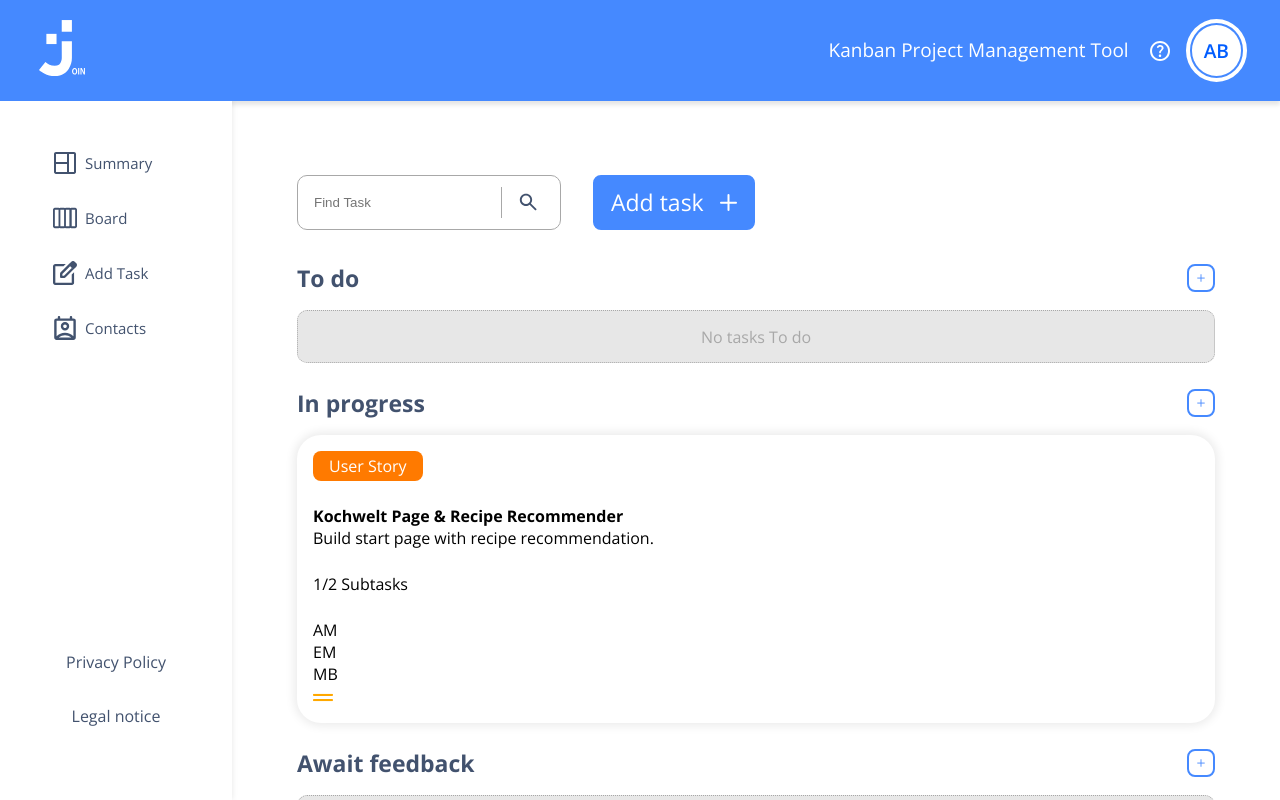
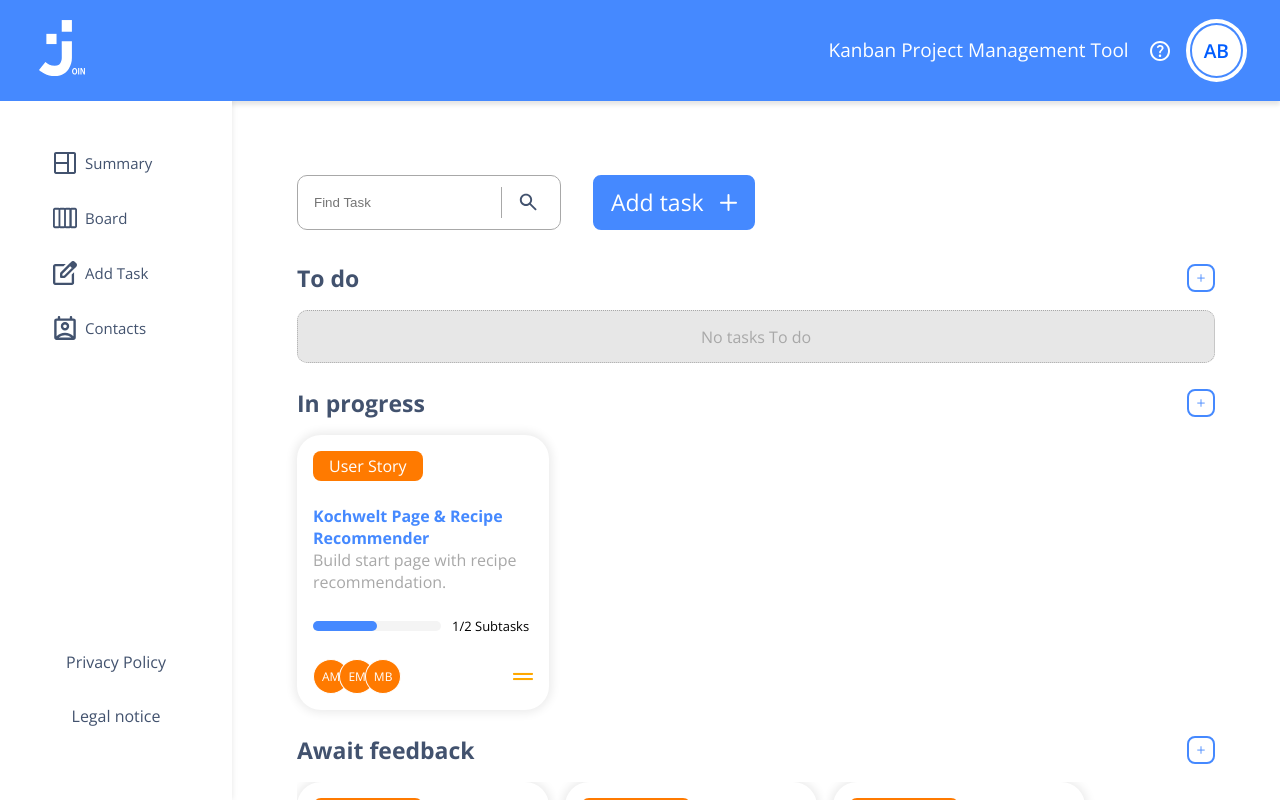
Before and after one commit to ereit673/join-solo, an Angular app: page / in a window 1280 px wide. Built offline with nearby package versions, Linux system fonts and the light colour scheme.

Commit message:
styled small card

```diff
--- a/src/app/main-section/board/board.component.html
+++ b/src/app/main-section/board/board.component.html
@@ -45,7 +45,11 @@
           <img class="board__title-icon" src="img/plusblue.svg" alt="" />
         </div>
       </div>
-      <app-no-task></app-no-task>
+      <div class="board__card-small-container">
+        <app-card-small></app-card-small>
+        <app-card-small></app-card-small>
+        <app-card-small></app-card-small>
+      </div>
     </div>
 
     <div class="board__item-container">
@@ -57,6 +61,5 @@
       </div>
       <app-no-task></app-no-task>
     </div>
-
   </div>
 </section>
--- a/src/app/main-section/board/board.component.scss
+++ b/src/app/main-section/board/board.component.scss
@@ -127,6 +127,11 @@ section {
   transition: all 0.1s ease-out;
 }
 
+.board__card-small-container{
+  display: flex;
+  overflow: auto;
+  gap: 16px;
+}
 //  xs
 @media (min-width: 475px) {
   .board__topbar {
--- a/src/app/main-section/board/card-small/card-small.component.html
+++ b/src/app/main-section/board/card-small/card-small.component.html
@@ -1,4 +1,4 @@
-<div class="task-card">
+
   <h3 class="task-card__title">User Story</h3>
   <div class="task-card__info">
     <h4 class="task-card__subtitle">Kochwelt Page & Recipe Recommender</h4>
@@ -7,9 +7,10 @@
     </p>
   </div>
 
-
   <div class="task-card__subtasks">
-    <div class="task-card__subtask-progress"></div>
+    <div class="task-card__subtask-progress">
+      <div class="task-card__subtask-progress-inner"></div>
+    </div>
     <span class="task-card__subtask-count">1/2 Subtasks</span>
   </div>
 
@@ -21,4 +22,3 @@
     </div>
     <img class="task-card__icon" src="img/medium.svg" alt="an equal sign" />
   </div>
-</div>
--- a/src/app/main-section/board/card-small/card-small.component.scss
+++ b/src/app/main-section/board/card-small/card-small.component.scss
@@ -1,19 +1,83 @@
-.task-card{
-    background-color: #FFF;
+:host {
+  background-color: #fff;
   box-shadow: 0px 0px 10px 3px #00000014;
   border-radius: 24px;
   padding: 16px;
   display: flex;
   flex-direction: column;
   gap: 24px;
+  width: 252px;
 }
 
-.task-card__title{
+.task-card__title {
   font-size: 1rem;
   font-weight: 400;
-    color: #FFFFFF;
-    background-color: #FF7A00;
+  color: #ffffff;
+  background-color: #ff7a00;
   padding: 4px 16px;
   border-radius: 8px;
   width: fit-content;
 }
+
+.task-card__subtitle {
+  color: #4589ff;
+  font-weight: 700;
+  font-size: 1rem;
+}
+
+.task-card__description {
+  color: #a8a8a8;
+  overflow: hidden;
+  text-overflow: ellipsis;
+  display: -webkit-box; /* Enables the multi-line truncation */
+  -webkit-line-clamp: 2; /* Limits the text to 2 lines */
+  -webkit-box-orient: vertical; /* Specifies the box layout is vertical */
+  white-space: normal; /* Allows the text to wrap normally */
+}
+
+.task-card__subtasks{
+    display: flex;
+    align-items: center;
+    gap:11px;
+}
+
+.task-card__subtask-progress {
+  height: 10px; /* Set the height of the progress bar */
+  width: 128px;
+  background-color: #f4f4f4;
+  border-radius: 8px;
+}
+
+.task-card__subtask-progress-inner {
+  height: 100%;
+  background-color: #4589ff;
+  width: 50%;
+  border-radius: 16px;
+}
+
+.task-card__subtask-count{
+    font-size: 0.8125rem;
+}
+
+.task-card__team{
+    display: flex;
+    justify-content: space-between;
+    align-items: center;
+}
+
+.task-card__team-members{
+    display: flex;
+
+    > * + *{
+        margin-left: -10px;
+    }
+}
+
+.task-card__team-member{
+    font-size: 0.75rem;
+    background-color: #FF7A00;
+    border: 1px solid #FFF;
+    border-radius: 50%;
+    padding: 8px;
+    color: white;
+}
```
Lines whose indentation alone changed are shown as unchanged.
